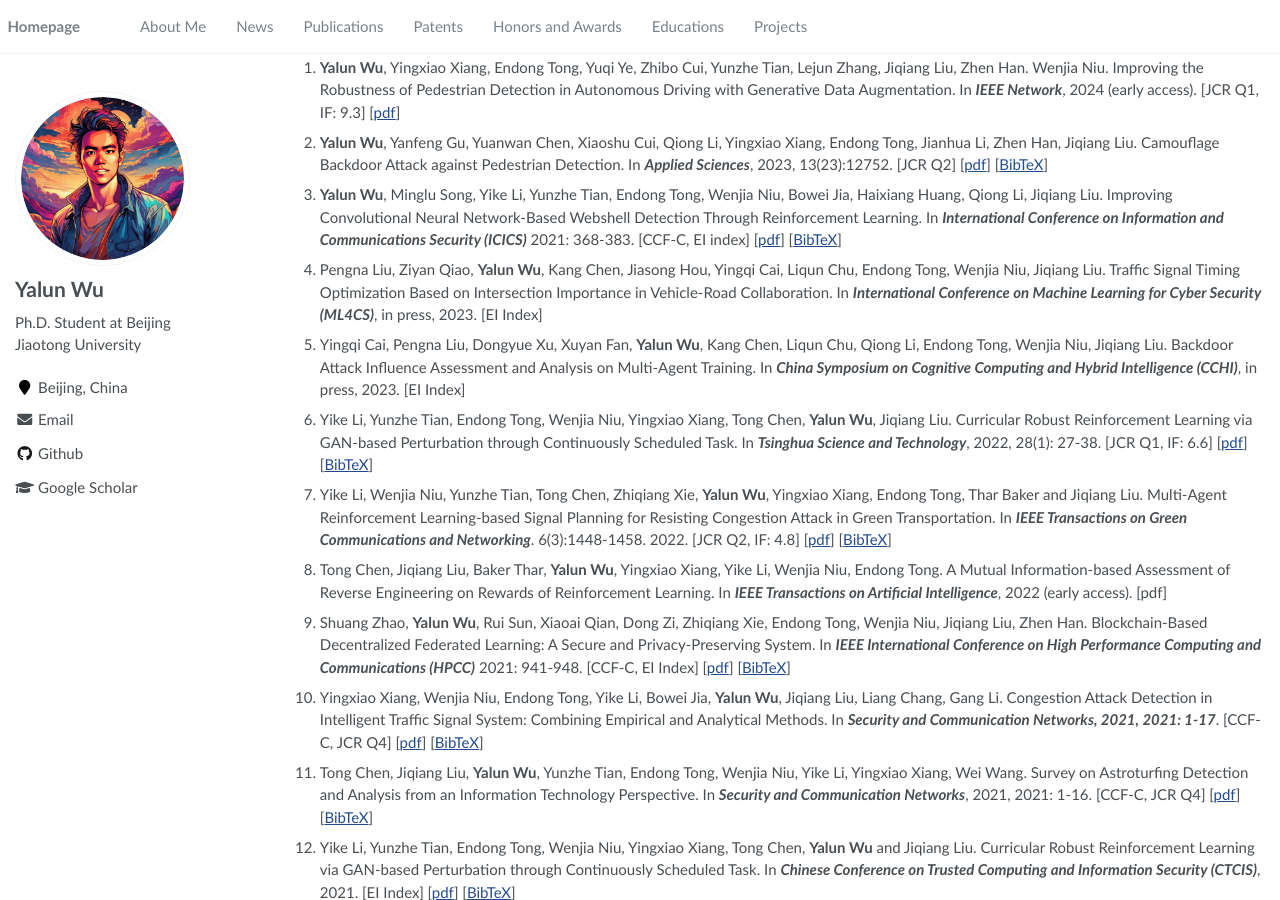
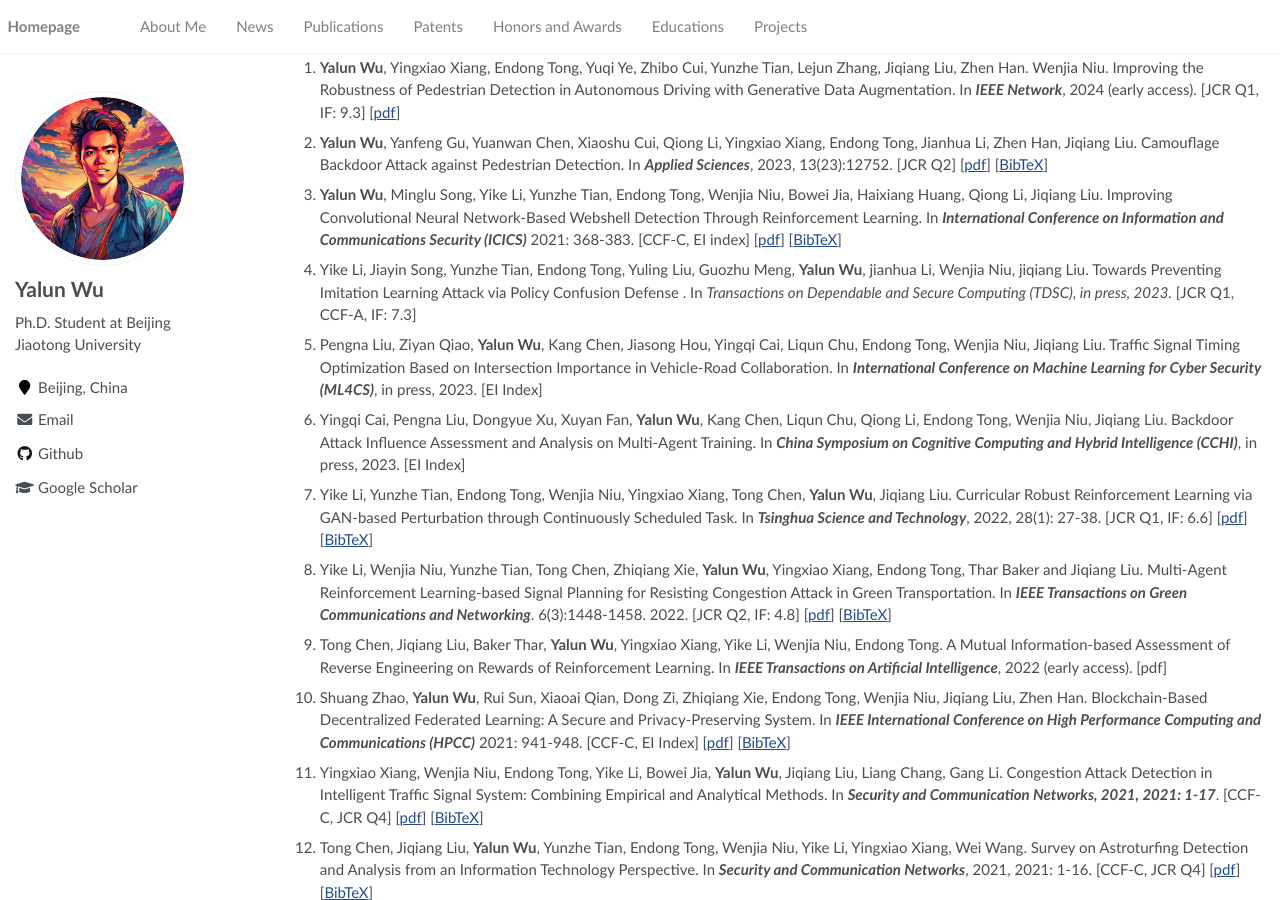
Before and after one commit to Allenpandas/Allenpandas.github.io, a Jekyll site: the page built from _pages/about.md, in a window 1280 px wide and 900 px high, scrolled down 521 px. Built offline with Jekyll 4.4.1, drawn with Linux system fonts in a browser that asks for light colours.

Commit message:
update papers

```diff
--- a/_pages/about.md
+++ b/_pages/about.md
@@ -45,16 +45,17 @@ I am always looking for related colaboration. If you are interested to chat with
 1. **Yalun Wu**, Yingxiao Xiang, Endong Tong, Yuqi Ye, Zhibo Cui, Yunzhe Tian, Lejun Zhang, Jiqiang Liu, Zhen Han. Wenjia Niu. Improving the Robustness of Pedestrian Detection in Autonomous Driving with Generative Data Augmentation. In ***IEEE Network***, 2024 (early access). [JCR Q1, IF: 9.3] [[pdf](https://ieeexplore.ieee.org/document/10438990)]
 2. **Yalun Wu**, Yanfeng Gu, Yuanwan Chen, Xiaoshu Cui, Qiong Li, Yingxiao Xiang, Endong Tong, Jianhua Li, Zhen Han, Jiqiang Liu. Camouflage Backdoor Attack against Pedestrian Detection. In ***Applied Sciences***, 2023, 13(23):12752. [JCR Q2] [[pdf](https://www.mdpi.com/2076-3417/13/23/12752)] [[BibTeX](https://scholar.googleusercontent.com/scholar.bib?q=info:BHVw8RdzTtIJ:scholar.google.com/&output=citation&scisdr=ClGW_-qMELbJn0daI5U:AFWwaeYAAAAAZelcO5Vnbvb7x95AYyl_cu2W_SE&scisig=AFWwaeYAAAAAZelcO5I1Dq5SVUXQfK98-59Xrnk&scisf=4&ct=citation&cd=-1&hl=zh-CN)]
 3. **Yalun Wu**, Minglu Song, Yike Li, Yunzhe Tian, Endong Tong, Wenjia Niu, Bowei Jia, Haixiang Huang, Qiong Li, Jiqiang Liu. Improving Convolutional Neural Network-Based Webshell Detection Through Reinforcement Learning. In ***International Conference on Information and Communications Security (ICICS)***  2021: 368-383. [CCF-C, EI index] [[pdf](https://link.springer.com/chapter/10.1007/978-3-030-86890-1_21)] [[BibTeX](https://scholar.googleusercontent.com/scholar.bib?q=info:XukdJ8yOvW8J:scholar.google.com/&output=citation&scisdr=ClGW_-qMELbJn0dM3NE:AFWwaeYAAAAAZelKxNHmJuBJd1ljDHCvHXGtpQs&scisig=AFWwaeYAAAAAZelKxFROWDgrFKjwGZIqj6-ZxwU&scisf=4&ct=citation&cd=-1&hl=zh-CN)]
-4. Pengna Liu, Ziyan Qiao, **Yalun Wu**, Kang Chen, Jiasong Hou, Yingqi Cai, Liqun Chu, Endong Tong, Wenjia Niu, Jiqiang Liu. Traffic Signal Timing Optimization Based on Intersection Importance in Vehicle-Road Collaboration. In ***International Conference on Machine Learning for Cyber Security (ML4CS)***, in press, 2023. [EI Index]
-5. Yingqi Cai, Pengna Liu, Dongyue Xu, Xuyan Fan, **Yalun Wu**, Kang Chen, Liqun Chu, Qiong Li, Endong Tong, Wenjia Niu, Jiqiang Liu. Backdoor Attack Influence Assessment and Analysis on Multi-Agent Training. In ***China Symposium on Cognitive Computing and Hybrid Intelligence (CCHI)***, in press, 2023. [EI Index]
-6. Yike Li, Yunzhe Tian, Endong Tong, Wenjia Niu, Yingxiao Xiang, Tong Chen, **Yalun Wu**, Jiqiang Liu. Curricular Robust Reinforcement Learning via GAN-based Perturbation through Continuously Scheduled Task. In ***Tsinghua Science and Technology***, 2022, 28(1): 27-38. [JCR Q1, IF: 6.6] [[pdf](https://ieeexplore.ieee.org/abstract/document/9837021/)] [[BibTeX](https://scholar.googleusercontent.com/scholar.bib?q=info:EQ6NY2ucFoYJ:scholar.google.com/&output=citation&scisdr=ClGW_-qMELbJn0da3H4:AFWwaeYAAAAAZelcxH4D9Hzw899s2UWkguoxuYA&scisig=AFWwaeYAAAAAZelcxJDU8gqywfzxe8YWPsv0hAc&scisf=4&ct=citation&cd=-1&hl=zh-CN)]
-7. Yike Li, Wenjia Niu, Yunzhe Tian, Tong Chen, Zhiqiang Xie, **Yalun Wu**, Yingxiao Xiang, Endong Tong, Thar Baker and Jiqiang Liu. Multi-Agent Reinforcement Learning-based Signal Planning for Resisting Congestion Attack in Green Transportation. In ***IEEE Transactions on Green Communications and Networking***. 6(3):1448-1458. 2022. [JCR Q2, IF: 4.8] [[pdf](https://ieeexplore.ieee.org/abstract/document/9743567)] [[BibTeX](https://scholar.googleusercontent.com/scholar.bib?q=info:wpXXDDqDZ04J:scholar.google.com/&output=citation&scisdr=ClGW_-qHELbJn0eTbYk:AFWwaeYAAAAAZemVdYmvghW-uo3WfdAGfSGn2i8&scisig=AFWwaeYAAAAAZemVdbKM_vnhBpE1-eM_yXSCgPo&scisf=4&ct=citation&cd=-1&hl=zh-CN)]
-8. Tong Chen, Jiqiang Liu, Baker Thar, **Yalun Wu**, Yingxiao Xiang, Yike Li, Wenjia Niu, Endong Tong. A Mutual Information-based Assessment of Reverse Engineering on Rewards of Reinforcement Learning. In ***IEEE Transactions on Artificial Intelligence***, 2022 (early access). [pdf]
-9. Shuang Zhao, **Yalun Wu**, Rui Sun, Xiaoai Qian, Dong Zi, Zhiqiang Xie, Endong Tong, Wenjia Niu, Jiqiang Liu, Zhen Han. Blockchain-Based Decentralized Federated Learning: A Secure and Privacy-Preserving System. In ***IEEE International Conference on High Performance Computing and Communications (HPCC)*** 2021: 941-948. [CCF-C, EI Index] [[pdf](https://ieeexplore.ieee.org/abstract/document/9781143)] [[BibTeX](https://scholar.googleusercontent.com/scholar.bib?q=info:KliHFlUu-rwJ:scholar.google.com/&output=citation&scisdr=ClGW_-qMELbJn0daBLE:AFWwaeYAAAAAZelcHLHdKRZf9VLuBcQrdejfFYM&scisig=AFWwaeYAAAAAZelcHDZtZR9F6_c9L9_TjJpJ44g&scisf=4&ct=citation&cd=-1&hl=zh-CN)]
-10. Yingxiao Xiang, Wenjia Niu, Endong Tong, Yike Li, Bowei Jia, **Yalun Wu**, Jiqiang Liu, Liang Chang, Gang Li. Congestion Attack Detection in Intelligent Traffic Signal System: Combining Empirical and Analytical Methods. In ***Security and Communication Networks, 2021, 2021: 1-17***. [CCF-C, JCR Q4] [[pdf](https://www.hindawi.com/journals/scn/2021/1632825/)] [[BibTeX](https://scholar.googleusercontent.com/scholar.bib?q=info:ZsRVgFn-_pUJ:scholar.google.com/&output=citation&scisdr=ClGW_-qHELbJn0eXux4:AFWwaeYAAAAAZemRox6WW_rJV-V2XKr4K8olTh8&scisig=AFWwaeYAAAAAZemRo35NGeHmlMx_NqBlMzNCqg0&scisf=4&ct=citation&cd=-1&hl=zh-CN)]
-11. Tong Chen, Jiqiang Liu, **Yalun Wu**, Yunzhe Tian, Endong Tong, Wenjia Niu, Yike Li, Yingxiao Xiang, Wei Wang. Survey on Astroturfing Detection and Analysis from an Information Technology Perspective. In ***Security and Communication Networks***, 2021, 2021: 1-16. [CCF-C, JCR Q4] [[pdf](https://www.hindawi.com/journals/scn/2021/3294610/)] [[BibTeX](https://scholar.googleusercontent.com/scholar.bib?q=info:XUrBKXxdAIEJ:scholar.google.com/&output=citation&scisdr=ClGW_-qHELbJn0eShqs:AFWwaeYAAAAAZemUnqsC2oAVO00vNwazKPzGRhw&scisig=AFWwaeYAAAAAZemUnuJH4I2lCf3KsGCG_3Y4CDc&scisf=4&ct=citation&cd=-1&hl=zh-CN)]
-12. Yike Li, Yunzhe Tian, Endong Tong, Wenjia Niu, Yingxiao Xiang, Tong Chen, **Yalun Wu** and Jiqiang Liu. Curricular Robust Reinforcement Learning via GAN-based Perturbation through Continuously Scheduled Task. In ***Chinese Conference on Trusted Computing and Information Security (CTCIS)***, 2021. [EI Index] [[pdf](https://ieeexplore.ieee.org/abstract/document/9837021/)] [[BibTeX](https://scholar.googleusercontent.com/scholar.bib?q=info:EQ6NY2ucFoYJ:scholar.google.com/&output=citation&scisdr=ClGW_-qHELbJn0eSbKI:AFWwaeYAAAAAZemUdKKUDsy2-Ui4CKNqrsfFHqs&scisig=AFWwaeYAAAAAZemUdJ4ZBoRvUPOut9godkK_tYU&scisf=4&ct=citation&cd=-1&hl=zh-CN)]
-13. Yingxiao Xiang, Tong Chen, Yike Li, Yunzhe Tian, Wenjia Niu, Endong Tong, Jiqiang Liu, Bowei Jia, **Yalun Wu**, Xinyu Huang. Predicting Congestion Attack of Variable Spoofing Frequency for Reliable Traffic Signal System. In ***International Conference on Security and Privacy in New Computing Environments (EAI-SPNCE)***, 2021. [EI Index] [[pdf](https://link.springer.com/chapter/10.1007/978-3-030-96791-8_16)] [[BibTeX](https://scholar.googleusercontent.com/scholar.bib?q=info:Azpl8Vpd6O8J:scholar.google.com/&output=citation&scisdr=ClGW_-qHELbJn0eSTck:AFWwaeYAAAAAZemUVckYBtyFR5xvZm4hSE4iHvc&scisig=AFWwaeYAAAAAZemUVQ6qIBtrrWIIBWdDmY7xvAY&scisf=4&ct=citation&cd=-1&hl=zh-CN)]
+4. Yike Li, Jiayin Song, Yunzhe Tian, Endong Tong, Yuling Liu, Guozhu Meng, **Yalun Wu**, jianhua Li, Wenjia Niu, jiqiang Liu. Towards Preventing Imitation Learning Attack via Policy Confusion Defense . In *Transactions on Dependable and Secure Computing (TDSC), in press, 2023.* [JCR Q1, CCF-A, IF: 7.3]
+5. Pengna Liu, Ziyan Qiao, **Yalun Wu**, Kang Chen, Jiasong Hou, Yingqi Cai, Liqun Chu, Endong Tong, Wenjia Niu, Jiqiang Liu. Traffic Signal Timing Optimization Based on Intersection Importance in Vehicle-Road Collaboration. In ***International Conference on Machine Learning for Cyber Security (ML4CS)***, in press, 2023. [EI Index]
+6. Yingqi Cai, Pengna Liu, Dongyue Xu, Xuyan Fan, **Yalun Wu**, Kang Chen, Liqun Chu, Qiong Li, Endong Tong, Wenjia Niu, Jiqiang Liu. Backdoor Attack Influence Assessment and Analysis on Multi-Agent Training. In ***China Symposium on Cognitive Computing and Hybrid Intelligence (CCHI)***, in press, 2023. [EI Index]
+7. Yike Li, Yunzhe Tian, Endong Tong, Wenjia Niu, Yingxiao Xiang, Tong Chen, **Yalun Wu**, Jiqiang Liu. Curricular Robust Reinforcement Learning via GAN-based Perturbation through Continuously Scheduled Task. In ***Tsinghua Science and Technology***, 2022, 28(1): 27-38. [JCR Q1, IF: 6.6] [[pdf](https://ieeexplore.ieee.org/abstract/document/9837021/)] [[BibTeX](https://scholar.googleusercontent.com/scholar.bib?q=info:EQ6NY2ucFoYJ:scholar.google.com/&output=citation&scisdr=ClGW_-qMELbJn0da3H4:AFWwaeYAAAAAZelcxH4D9Hzw899s2UWkguoxuYA&scisig=AFWwaeYAAAAAZelcxJDU8gqywfzxe8YWPsv0hAc&scisf=4&ct=citation&cd=-1&hl=zh-CN)]
+8. Yike Li, Wenjia Niu, Yunzhe Tian, Tong Chen, Zhiqiang Xie, **Yalun Wu**, Yingxiao Xiang, Endong Tong, Thar Baker and Jiqiang Liu. Multi-Agent Reinforcement Learning-based Signal Planning for Resisting Congestion Attack in Green Transportation. In ***IEEE Transactions on Green Communications and Networking***. 6(3):1448-1458. 2022. [JCR Q2, IF: 4.8] [[pdf](https://ieeexplore.ieee.org/abstract/document/9743567)] [[BibTeX](https://scholar.googleusercontent.com/scholar.bib?q=info:wpXXDDqDZ04J:scholar.google.com/&output=citation&scisdr=ClGW_-qHELbJn0eTbYk:AFWwaeYAAAAAZemVdYmvghW-uo3WfdAGfSGn2i8&scisig=AFWwaeYAAAAAZemVdbKM_vnhBpE1-eM_yXSCgPo&scisf=4&ct=citation&cd=-1&hl=zh-CN)]
+9. Tong Chen, Jiqiang Liu, Baker Thar, **Yalun Wu**, Yingxiao Xiang, Yike Li, Wenjia Niu, Endong Tong. A Mutual Information-based Assessment of Reverse Engineering on Rewards of Reinforcement Learning. In ***IEEE Transactions on Artificial Intelligence***, 2022 (early access). [pdf]
+10. Shuang Zhao, **Yalun Wu**, Rui Sun, Xiaoai Qian, Dong Zi, Zhiqiang Xie, Endong Tong, Wenjia Niu, Jiqiang Liu, Zhen Han. Blockchain-Based Decentralized Federated Learning: A Secure and Privacy-Preserving System. In ***IEEE International Conference on High Performance Computing and Communications (HPCC)*** 2021: 941-948. [CCF-C, EI Index] [[pdf](https://ieeexplore.ieee.org/abstract/document/9781143)] [[BibTeX](https://scholar.googleusercontent.com/scholar.bib?q=info:KliHFlUu-rwJ:scholar.google.com/&output=citation&scisdr=ClGW_-qMELbJn0daBLE:AFWwaeYAAAAAZelcHLHdKRZf9VLuBcQrdejfFYM&scisig=AFWwaeYAAAAAZelcHDZtZR9F6_c9L9_TjJpJ44g&scisf=4&ct=citation&cd=-1&hl=zh-CN)]
+11. Yingxiao Xiang, Wenjia Niu, Endong Tong, Yike Li, Bowei Jia, **Yalun Wu**, Jiqiang Liu, Liang Chang, Gang Li. Congestion Attack Detection in Intelligent Traffic Signal System: Combining Empirical and Analytical Methods. In ***Security and Communication Networks, 2021, 2021: 1-17***. [CCF-C, JCR Q4] [[pdf](https://www.hindawi.com/journals/scn/2021/1632825/)] [[BibTeX](https://scholar.googleusercontent.com/scholar.bib?q=info:ZsRVgFn-_pUJ:scholar.google.com/&output=citation&scisdr=ClGW_-qHELbJn0eXux4:AFWwaeYAAAAAZemRox6WW_rJV-V2XKr4K8olTh8&scisig=AFWwaeYAAAAAZemRo35NGeHmlMx_NqBlMzNCqg0&scisf=4&ct=citation&cd=-1&hl=zh-CN)]
+12. Tong Chen, Jiqiang Liu, **Yalun Wu**, Yunzhe Tian, Endong Tong, Wenjia Niu, Yike Li, Yingxiao Xiang, Wei Wang. Survey on Astroturfing Detection and Analysis from an Information Technology Perspective. In ***Security and Communication Networks***, 2021, 2021: 1-16. [CCF-C, JCR Q4] [[pdf](https://www.hindawi.com/journals/scn/2021/3294610/)] [[BibTeX](https://scholar.googleusercontent.com/scholar.bib?q=info:XUrBKXxdAIEJ:scholar.google.com/&output=citation&scisdr=ClGW_-qHELbJn0eShqs:AFWwaeYAAAAAZemUnqsC2oAVO00vNwazKPzGRhw&scisig=AFWwaeYAAAAAZemUnuJH4I2lCf3KsGCG_3Y4CDc&scisf=4&ct=citation&cd=-1&hl=zh-CN)]
+13. Yike Li, Yunzhe Tian, Endong Tong, Wenjia Niu, Yingxiao Xiang, Tong Chen, **Yalun Wu** and Jiqiang Liu. Curricular Robust Reinforcement Learning via GAN-based Perturbation through Continuously Scheduled Task. In ***Chinese Conference on Trusted Computing and Information Security (CTCIS)***, 2021. [EI Index] [[pdf](https://ieeexplore.ieee.org/abstract/document/9837021/)] [[BibTeX](https://scholar.googleusercontent.com/scholar.bib?q=info:EQ6NY2ucFoYJ:scholar.google.com/&output=citation&scisdr=ClGW_-qHELbJn0eSbKI:AFWwaeYAAAAAZemUdKKUDsy2-Ui4CKNqrsfFHqs&scisig=AFWwaeYAAAAAZemUdJ4ZBoRvUPOut9godkK_tYU&scisf=4&ct=citation&cd=-1&hl=zh-CN)]
+14. Yingxiao Xiang, Tong Chen, Yike Li, Yunzhe Tian, Wenjia Niu, Endong Tong, Jiqiang Liu, Bowei Jia, **Yalun Wu**, Xinyu Huang. Predicting Congestion Attack of Variable Spoofing Frequency for Reliable Traffic Signal System. In ***International Conference on Security and Privacy in New Computing Environments (EAI-SPNCE)***, 2021. [EI Index] [[pdf](https://link.springer.com/chapter/10.1007/978-3-030-96791-8_16)] [[BibTeX](https://scholar.googleusercontent.com/scholar.bib?q=info:Azpl8Vpd6O8J:scholar.google.com/&output=citation&scisdr=ClGW_-qHELbJn0eSTck:AFWwaeYAAAAAZemUVckYBtyFR5xvZm4hSE4iHvc&scisig=AFWwaeYAAAAAZemUVQ6qIBtrrWIIBWdDmY7xvAY&scisf=4&ct=citation&cd=-1&hl=zh-CN)]
 
 # 🔍 Patents
 
```
